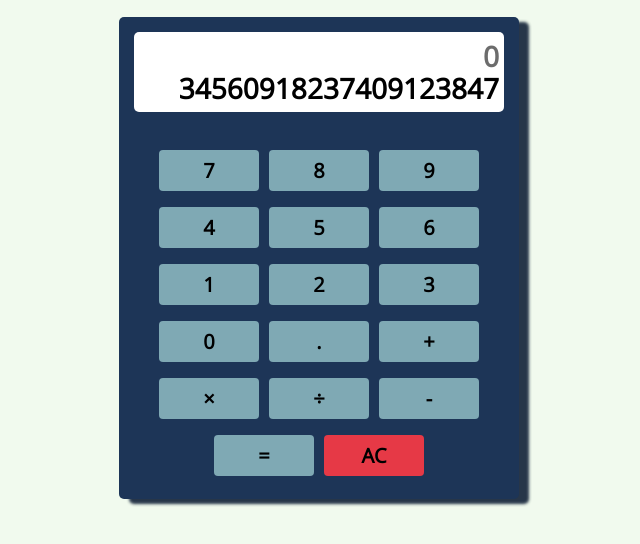
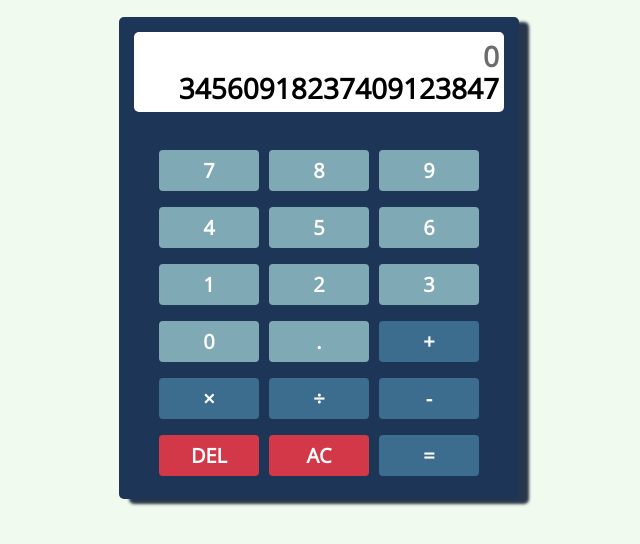
Before and after one commit to Liger-Z/calculator, a plain HTML site: page index.html in a window 1280 px wide. Shown: the part 94-638 px from the top of the page, without its empty margins (321-961 px from the left). Drawn offline with nearby package versions, Linux system fonts and the light colour scheme.

Commit message:
Style buttons

```diff
--- a/index.html
+++ b/index.html
@@ -35,13 +35,13 @@
         <button name="digit" value="3">3</button>
         <button name="digit" value="0">0</button>
         <button name="digit" value="decimal">.</button>
-        <button name = "operator" value="add">+</button>
-        <button name = "operator" value="multiply">&times</button>
-        <button name = "operator" value="divide">&divide</button>
-        <button name = "operator" value="subtract">-</button>
-        <button name = "operator" value="equals">=</button>
-        <button name=
-        <button id="clear" name = "clear" value="clear">AC</button>
+        <button class="operator" name="operator" value="add">+</button>
+        <button class="operator" name ="operator" value="multiply">&times</button>
+        <button class="operator" name="operator" value="divide">&divide</button>
+        <button class="operator" name="operator" value="subtract">-</button>
+        <button class="clear" name="clear" value="delete">DEL</button>
+        <button class="clear" name="clear" value="clear">AC</button>
+        <button class="operator" name="operator" value="equals">=</button>
       </div>
     </div>
   </body>
--- a/styles/style.css
+++ b/styles/style.css
@@ -31,7 +31,7 @@ button {
   font-size: 20px;
   margin: 8px 5px;
   width: 100px;
-  color:#000000;
+  color:#FFFFFF;
 }
 
 button:hover {
@@ -92,6 +92,18 @@ button:hover {
   margin: 15px;
 }
 
-#clear {
-  background-color: #E63946;
+.clear {
+  background-color: rgba(230, 57, 71, 0.9);
 }
+
+.clear:hover {
+  background-color: rgba(230, 57, 71, 1.0);
+}
+
+.operator {
+  background-color: rgba(69, 123, 157, 0.8);
+}
+
+.operator:hover{
+  background-color: rgba(69, 123, 157, 1.0);
+}
```
